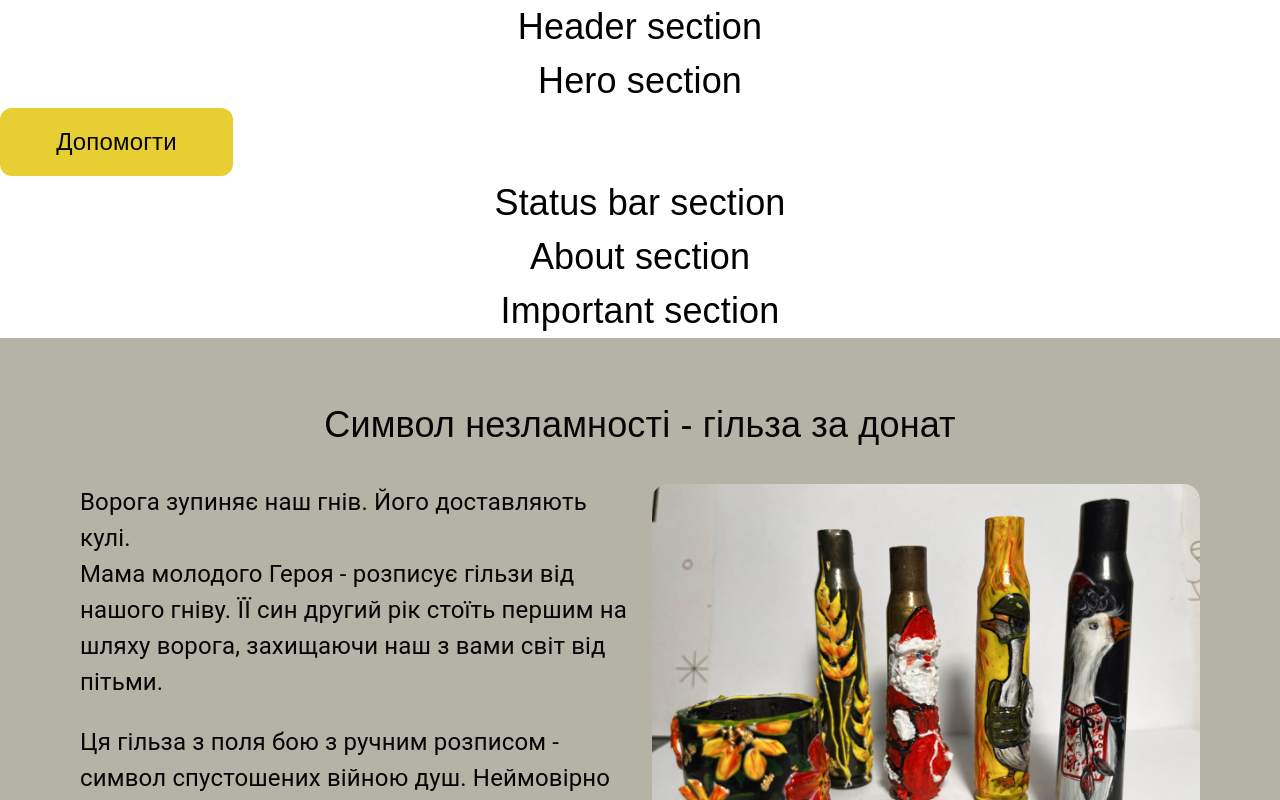
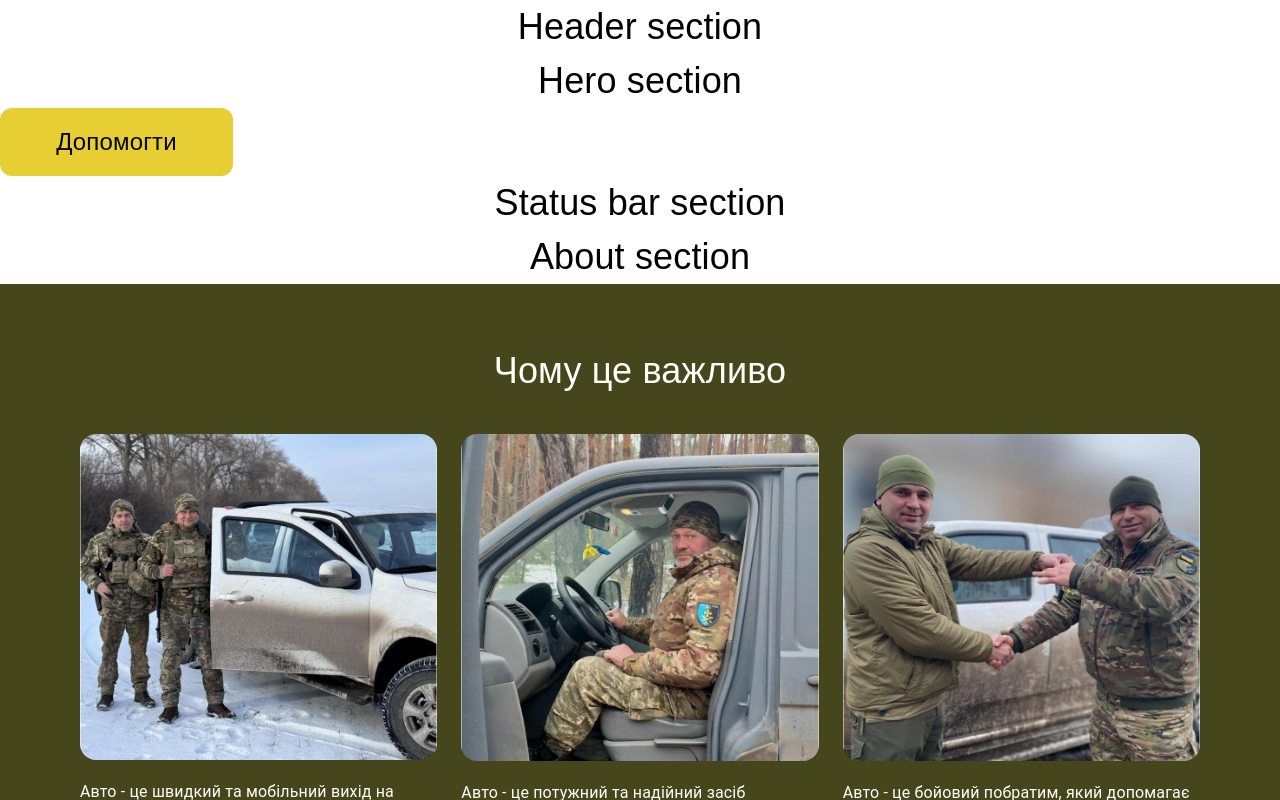
Before and after one commit to baza-trainee/44-zbir, a React (Create React App) app: page / in a window 1280 px wide. Shown: the top 800 px of the page. Built offline with nearby package versions, Linux system fonts and the light colour scheme.

Commit message:
return important section

```diff
--- a/src/components/Important/Important.jsx
+++ b/src/components/Important/Important.jsx
@@ -1,4 +1,3 @@
-//import css from './Important.module.css'
 import imageFirst from "../../images/important/image_1.jpg";
 import imageSecond from "../../images/important/image_2.jpg";
 import imageThird from "../../images/important/image_3.jpg";
@@ -21,11 +20,6 @@ const importantList = [
 
 const Important = () => {
   return (
-    <>
-      <h2>Important section</h2>
-    </>
-  );
-  return (
     <section className={css.section}>
       <h2 className={css.title}>Чому це важливо</h2>
       <ul className={css.list}>
```
